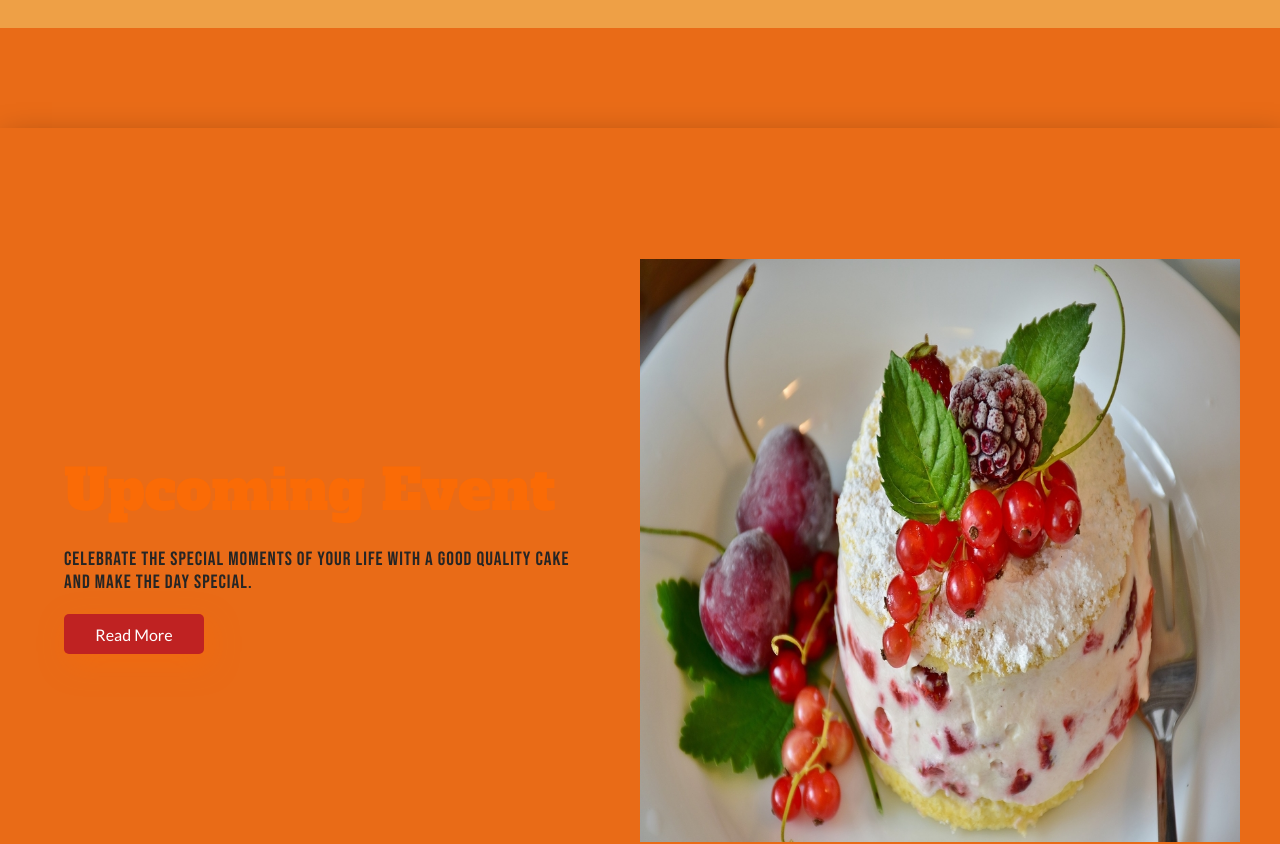
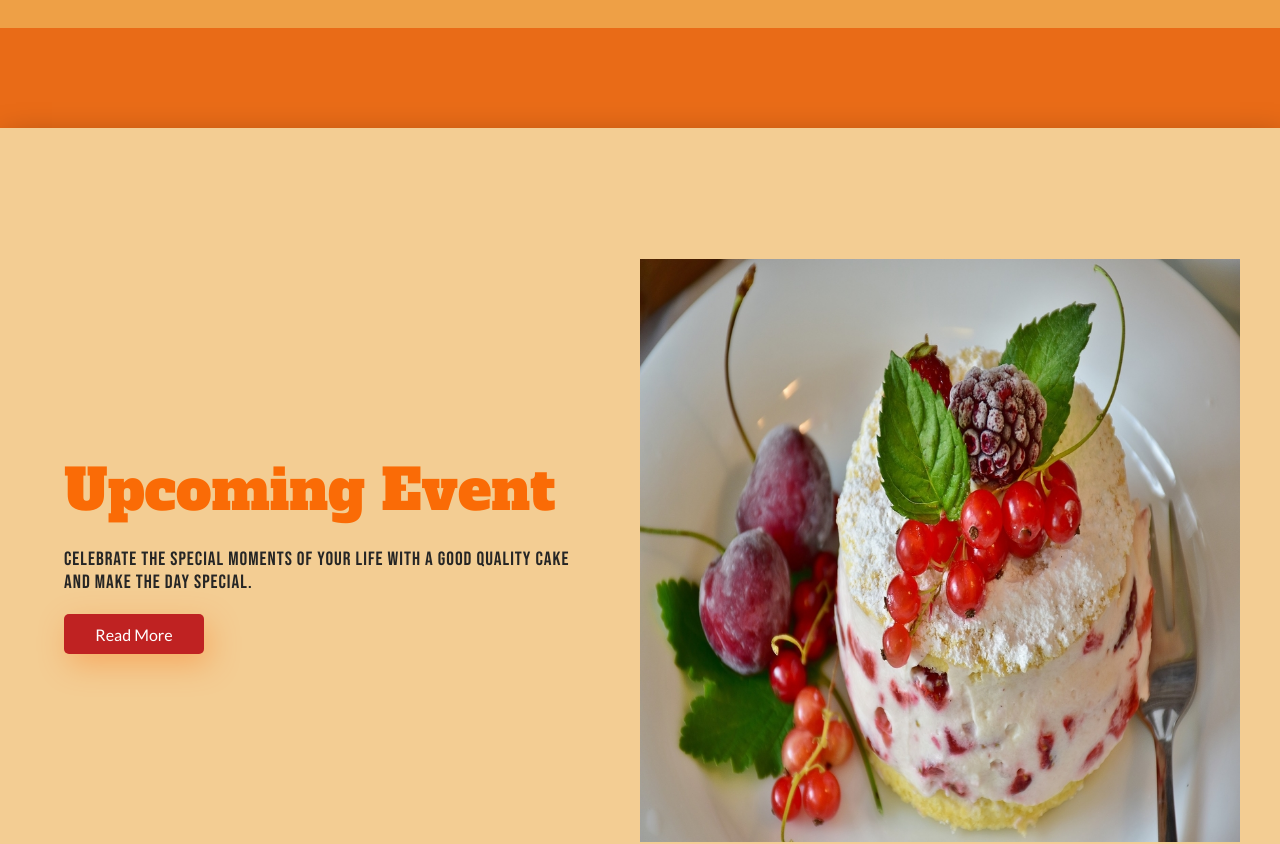
Before and after one commit to dvimukthi/website-UI, a React (Create React App) app: page / in a window 1280 px wide. Shown: the part 1700-2544 px from the top of the page. Built offline with nearby package versions, Linux system fonts and the light colour scheme.

Commit message:
about background-color

```diff
--- a/src/index.css
+++ b/src/index.css
@@ -235,6 +235,7 @@ nav .menu-btn,
 	justify-content: space-between;
 	padding: 50px 5% 0px 5%;
     position: relative;
+    background-color: rgb(243, 205, 147);
     box-shadow: 5px 10px 30px rgba(0, 0, 0, 0.336);
 }
 
```
